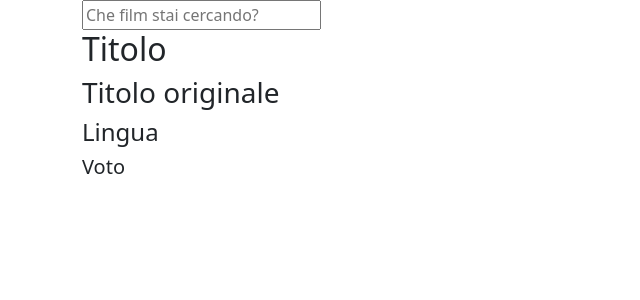
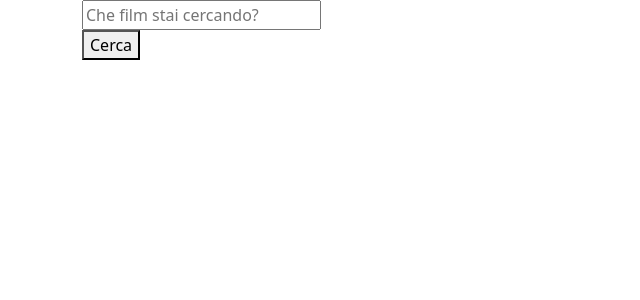
Before and after one commit to RavgaCode/vue-boolflix, a Vue app: page / in a window 1280 px wide. Shown: the top 300 px of the page, without its empty margins (0-640 px from the left). Built offline with nearby package versions, Linux system fonts and the light colour scheme.

Commit message:
Milestone-1

```diff
--- a/src/components/MainContent.vue
+++ b/src/components/MainContent.vue
@@ -2,14 +2,21 @@
   <section>
     <div class="container">
       <div>
-        <input type="text" placeholder="Che film stai cercando?" />
+        <input
+          type="text"
+          placeholder="Che film stai cercando?"
+          v-model="text"
+        />
+      </div>
+      <div>
+        <button type="submit" @click="getMovies">Cerca</button>
       </div>
       <div class="row">
-        <div class="col">
-          <h2>Titolo</h2>
-          <h3>Titolo originale</h3>
-          <h4>Lingua</h4>
-          <h5>Voto</h5>
+        <div class="col-4" v-for="(movie, index) in movieList" :key="index">
+          <h2>{{ movie.title }}</h2>
+          <h3>{{ movie.original_title }}</h3>
+          <h4>{{ movie.original_language }}</h4>
+          <h5>{{ movie.vote_average }}</h5>
         </div>
       </div>
     </div>
@@ -17,8 +24,29 @@
 </template>
 
 <script>
+import axios from "axios";
 export default {
   name: "MainContent",
+  data() {
+    return {
+      text: "",
+      movieList: [],
+    };
+  },
+  methods: {
+    getMovies() {
+      // Ottengo l'array di film tramite API, utilizzando come query il testo digitato dall'utente
+      axios
+        .get(
+          `https://api.themoviedb.org/3/search/movie?api_key=b585fd483e3e78376584f5c26e640090&query=${this.text}`
+        )
+        .then((result) => {
+          this.movieList = result.data.results;
+        });
+      // Resetto la searchbar
+      this.text = "";
+    },
+  },
 };
 </script>
 
```
